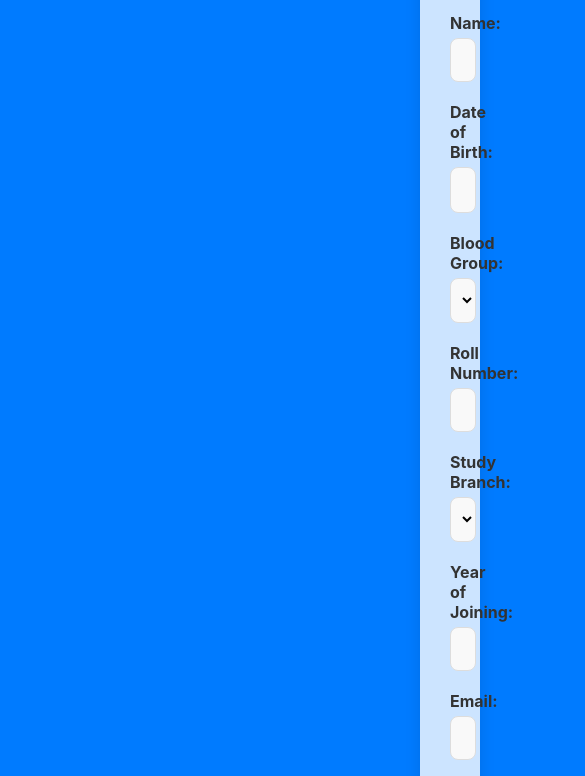
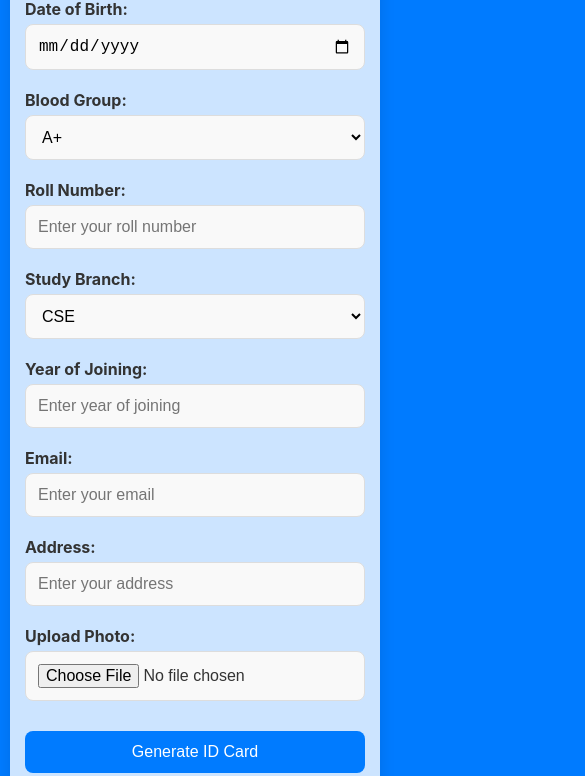
Before and after one commit to doondigangadhar30/IdentityCardGenerator, a plain HTML site: page index.html in a window 390 px wide. Shown: the part 233-1009 px from the top of the page, 585 px wide, since content can reach past the window. Drawn offline with Linux system fonts and the light colour scheme.

Commit message:
Update demo.css

```diff
--- a/demo.css
+++ b/demo.css
@@ -11,11 +11,11 @@ body {
     display: flex;
     flex-direction: column;
     justify-content: flex-start;
-    align-items: flex-start;
+    align-items: center;
     height: 100vh;
-    margin-left: 400px;
     padding: 20px;
     box-sizing: border-box;
+    margin: 0; /* Removed margin-left for better centering */
 }
 
 .container {
@@ -90,22 +90,28 @@ button:hover {
     background-color: #0056b3;
 }
 
-/**@media (max-width: 600px) {
+@media (max-width: 600px) {
+    body {
+        padding: 10px;
+    }
+
     .container {
         padding: 15px;
-        width: 90%;
+        width: 100%;
+        box-sizing: border-box;
     }
 
     button {
         padding: 12px;
+        width: 100%;
+        box-sizing: border-box;
     }
-}**/
+}
 
 footer {
     text-align: center;
     width: 100%;
     padding-top: 40px;
-    padding-right: 500px;
     margin-top: auto;
 }
 
```
